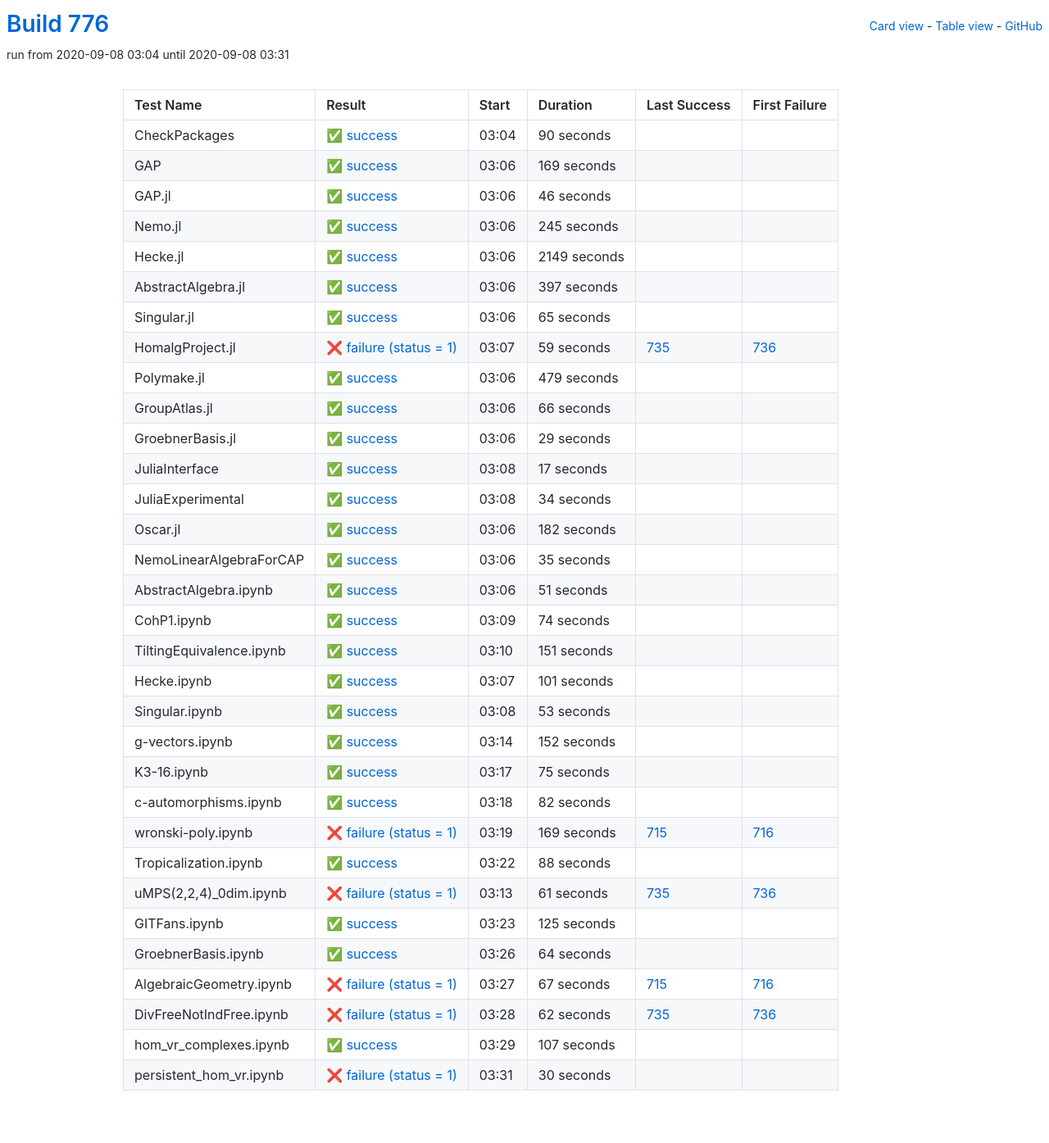
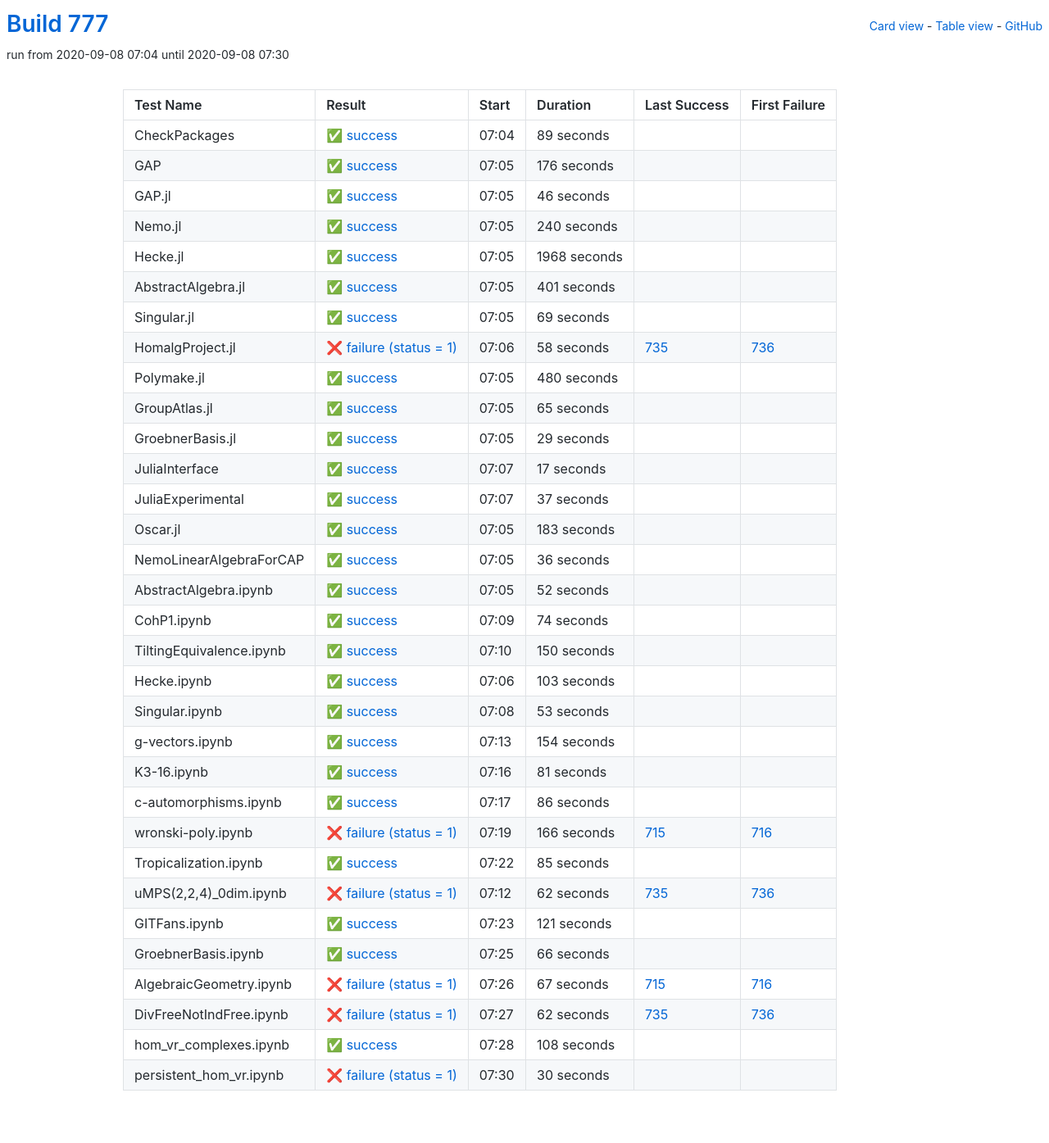
Before and after one commit to oscar-system/oscar-ci-status-stable, a Jekyll site: the page built from table.html, in a window 1280 px wide. Shown: the whole page at 82% size. Built offline with Jekyll 4.4.1, drawn with Linux system fonts in a browser that asks for light colours.

Commit message:
Build #777

```diff
--- a/_data/ci.yml
+++ b/_data/ci.yml
@@ -1,6 +1,6 @@
 ---
-build: 776
-build_url: https://oscarci.mathematik.uni-kl.de/job/oscar-stable/776/
+build: 777
+build_url: https://oscarci.mathematik.uni-kl.de/job/oscar-stable/777/
 job: oscar-stable
 organization: oscar-system
 repo: oscar-ci-status-stable
@@ -8,32 +8,32 @@ repourl: https://github.com/oscar-system/oscar-ci-status-stable
 tests:
 - name: CheckPackages
   id: checkpackages
-  log: https://oscarci.mathematik.uni-kl.de/job/oscar-stable/776/artifact/logs/build-776/CheckPackages.log
-  start: 2020-09-08 03:04
+  log: https://oscarci.mathematik.uni-kl.de/job/oscar-stable/777/artifact/logs/build-777/CheckPackages.log
+  start: 2020-09-08 07:04
   success: true
   exitcode: 0
   status: success
-  duration: 90
+  duration: 89
   last_success: false
   last_success_url:
   first_failure: false
   first_failure_url:
 - name: GAP
   id: gap
-  log: https://oscarci.mathematik.uni-kl.de/job/oscar-stable/776/artifact/logs/build-776/GAP.log
-  start: 2020-09-08 03:06
+  log: https://oscarci.mathematik.uni-kl.de/job/oscar-stable/777/artifact/logs/build-777/GAP.log
+  start: 2020-09-08 07:05
   success: true
   exitcode: 0
   status: success
-  duration: 169
+  duration: 176
   last_success: false
   last_success_url:
   first_failure: false
   first_failure_url:
 - name: GAP.jl
   id: gap-jl
-  log: https://oscarci.mathematik.uni-kl.de/job/oscar-stable/776/artifact/logs/build-776/GAP.jl.log
-  start: 2020-09-08 03:06
+  log: https://oscarci.mathematik.uni-kl.de/job/oscar-stable/777/artifact/logs/build-777/GAP.jl.log
+  start: 2020-09-08 07:05
   success: true
   exitcode: 0
   status: success
@@ -44,44 +44,80 @@ tests:
   first_failure_url:
 - name: Nemo.jl
   id: nemo-jl
-  log: https://oscarci.mathematik.uni-kl.de/job/oscar-stable/776/artifact/logs/build-776/Nemo.jl.log
-  start: 2020-09-08 03:06
+  log: https://oscarci.mathematik.uni-kl.de/job/oscar-stable/777/artifact/logs/build-777/Nemo.jl.log
+  start: 2020-09-08 07:05
   success: true
   exitcode: 0
   status: success
-  duration: 245
+  duration: 240
   last_success: false
   last_success_url:
   first_failure: false
   first_failure_url:
 - name: Hecke.jl
   id: hecke-jl
-  log: https://oscarci.mathematik.uni-kl.de/job/oscar-stable/776/artifact/logs/build-776/Hecke.jl.log
-  start: 2020-09-08 03:06
+  log: https://oscarci.mathematik.uni-kl.de/job/oscar-stable/777/artifact/logs/build-777/Hecke.jl.log
+  start: 2020-09-08 07:05
   success: true
   exitcode: 0
   status: success
-  duration: 2149
+  duration: 1968
   last_success: false
   last_success_url:
   first_failure: false
   first_failure_url:
 - name: AbstractAlgebra.jl
   id: abstractalgebra-jl
-  log: https://oscarci.mathematik.uni-kl.de/job/oscar-stable/776/artifact/logs/build-776/AbstractAlgebra.jl.log
-  start: 2020-09-08 03:06
+  log: https://oscarci.mathematik.uni-kl.de/job/oscar-stable/777/artifact/logs/build-777/AbstractAlgebra.jl.log
+  start: 2020-09-08 07:05
   success: true
   exitcode: 0
   status: success
-  duration: 397
+  duration: 401
   last_success: false
   last_success_url:
   first_failure: false
   first_failure_url:
 - name: Singular.jl
   id: singular-jl
-  log: https://oscarci.mathematik.uni-kl.de/job/oscar-stable/776/artifact/logs/build-776/Singular.jl.log
-  start: 2020-09-08 03:06
+  log: https://oscarci.mathematik.uni-kl.de/job/oscar-stable/777/artifact/logs/build-777/Singular.jl.log
+  start: 2020-09-08 07:05
+  success: true
+  exitcode: 0
+  status: success
+  duration: 69
+  last_success: false
+  last_success_url:
+  first_failure: false
+  first_failure_url:
+- name: HomalgProject.jl
+  id: homalgproject-jl
+  log: https://oscarci.mathematik.uni-kl.de/job/oscar-stable/777/artifact/logs/build-777/HomalgProject.jl.log
+  start: 2020-09-08 07:06
+  success: false
+  exitcode: 1
+  status: failure
+  duration: 58
+  last_success: 735
+  last_success_url: https://oscarci.mathematik.uni-kl.de/job/oscar-stable/735/
+  first_failure: 736
+  first_failure_url: https://oscarci.mathematik.uni-kl.de/job/oscar-stable/736/
+- name: Polymake.jl
+  id: polymake-jl
+  log: https://oscarci.mathematik.uni-kl.de/job/oscar-stable/777/artifact/logs/build-777/Polymake.jl.log
+  start: 2020-09-08 07:05
+  success: true
+  exitcode: 0
+  status: success
+  duration: 480
+  last_success: false
+  last_success_url:
+  first_failure: false
+  first_failure_url:
+- name: GroupAtlas.jl
+  id: groupatlas-jl
+  log: https://oscarci.mathematik.uni-kl.de/job/oscar-stable/777/artifact/logs/build-777/GroupAtlas.jl.log
+  start: 2020-09-08 07:05
   success: true
   exitcode: 0
   status: success
@@ -90,46 +126,10 @@ tests:
   last_success_url:
   first_failure: false
   first_failure_url:
-- name: HomalgProject.jl
-  id: homalgproject-jl
-  log: https://oscarci.mathematik.uni-kl.de/job/oscar-stable/776/artifact/logs/build-776/HomalgProject.jl.log
-  start: 2020-09-08 03:07
-  success: false
-  exitcode: 1
-  status: failure
-  duration: 59
-  last_success: 735
-  last_success_url: https://oscarci.mathematik.uni-kl.de/job/oscar-stable/735/
-  first_failure: 736
-  first_failure_url: https://oscarci.mathematik.uni-kl.de/job/oscar-stable/736/
-- name: Polymake.jl
-  id: polymake-jl
-  log: https://oscarci.mathematik.uni-kl.de/job/oscar-stable/776/artifact/logs/build-776/Polymake.jl.log
-  start: 2020-09-08 03:06
-  success: true
-  exitcode: 0
-  status: success
-  duration: 479
-  last_success: false
-  last_success_url:
-  first_failure: false
-  first_failure_url:
-- name: GroupAtlas.jl
-  id: groupatlas-jl
-  log: https://oscarci.mathematik.uni-kl.de/job/oscar-stable/776/artifact/logs/build-776/GroupAtlas.jl.log
-  start: 2020-09-08 03:06
-  success: true
-  exitcode: 0
-  status: success
-  duration: 66
-  last_success: false
-  last_success_url:
-  first_failure: false
-  first_failure_url:
 - name: GroebnerBasis.jl
   id: groebnerbasis-jl
-  log: https://oscarci.mathematik.uni-kl.de/job/oscar-stable/776/artifact/logs/build-776/GroebnerBasis.jl.log
-  start: 2020-09-08 03:06
+  log: https://oscarci.mathematik.uni-kl.de/job/oscar-stable/777/artifact/logs/build-777/GroebnerBasis.jl.log
+  start: 2020-09-08 07:05
   success: true
   exitcode: 0
   status: success
@@ -140,8 +140,8 @@ tests:
   first_failure_url:
 - name: JuliaInterface
   id: juliainterface
-  log: https://oscarci.mathematik.uni-kl.de/job/oscar-stable/776/artifact/logs/build-776/JuliaInterface.log
-  start: 2020-09-08 03:08
+  log: https://oscarci.mathematik.uni-kl.de/job/oscar-stable/777/artifact/logs/build-777/JuliaInterface.log
+  start: 2020-09-08 07:07
   success: true
   exitcode: 0
   status: success
@@ -152,56 +152,56 @@ tests:
   first_failure_url:
 - name: JuliaExperimental
   id: juliaexperimental
-  log: https://oscarci.mathematik.uni-kl.de/job/oscar-stable/776/artifact/logs/build-776/JuliaExperimental.log
-  start: 2020-09-08 03:08
+  log: https://oscarci.mathematik.uni-kl.de/job/oscar-stable/777/artifact/logs/build-777/JuliaExperimental.log
+  start: 2020-09-08 07:07
   success: true
   exitcode: 0
   status: success
-  duration: 34
+  duration: 37
   last_success: false
   last_success_url:
   first_failure: false
   first_failure_url:
 - name: Oscar.jl
   id: oscar-jl
-  log: https://oscarci.mathematik.uni-kl.de/job/oscar-stable/776/artifact/logs/build-776/Oscar.jl.log
-  start: 2020-09-08 03:06
+  log: https://oscarci.mathematik.uni-kl.de/job/oscar-stable/777/artifact/logs/build-777/Oscar.jl.log
+  start: 2020-09-08 07:05
   success: true
   exitcode: 0
   status: success
-  duration: 182
+  duration: 183
   last_success: false
   last_success_url:
   first_failure: false
   first_failure_url:
 - name: NemoLinearAlgebraForCAP
   id: nemolinearalgebraforcap
-  log: https://oscarci.mathematik.uni-kl.de/job/oscar-stable/776/artifact/logs/build-776/NemoLinearAlgebraForCAP.log
-  start: 2020-09-08 03:06
+  log: https://oscarci.mathematik.uni-kl.de/job/oscar-stable/777/artifact/logs/build-777/NemoLinearAlgebraForCAP.log
+  start: 2020-09-08 07:05
   success: true
   exitcode: 0
   status: success
-  duration: 35
+  duration: 36
   last_success: false
   last_success_url:
   first_failure: false
   first_failure_url:
 - name: AbstractAlgebra.ipynb
   id: abstractalgebra-ipynb
-  log: https://oscarci.mathematik.uni-kl.de/job/oscar-stable/776/artifact/logs/build-776/AbstractAlgebra.ipynb.log
-  start: 2020-09-08 03:06
+  log: https://oscarci.mathematik.uni-kl.de/job/oscar-stable/777/artifact/logs/build-777/AbstractAlgebra.ipynb.log
+  start: 2020-09-08 07:05
   success: true
   exitcode: 0
   status: success
-  duration: 51
+  duration: 52
   last_success: false
   last_success_url:
   first_failure: false
   first_failure_url:
 - name: CohP1.ipynb
   id: cohp1-ipynb
-  log: https://oscarci.mathematik.uni-kl.de/job/oscar-stable/776/artifact/logs/build-776/CohP1.ipynb.log
-  start: 2020-09-08 03:09
+  log: https://oscarci.mathematik.uni-kl.de/job/oscar-stable/777/artifact/logs/build-777/CohP1.ipynb.log
+  start: 2020-09-08 07:09
   success: true
   exitcode: 0
   status: success
@@ -212,32 +212,32 @@ tests:
   first_failure_url:
 - name: TiltingEquivalence.ipynb
   id: tiltingequivalence-ipynb
-  log: https://oscarci.mathematik.uni-kl.de/job/oscar-stable/776/artifact/logs/build-776/TiltingEquivalence.ipynb.log
-  start: 2020-09-08 03:10
+  log: https://oscarci.mathematik.uni-kl.de/job/oscar-stable/777/artifact/logs/build-777/TiltingEquivalence.ipynb.log
+  start: 2020-09-08 07:10
   success: true
   exitcode: 0
   status: success
-  duration: 151
+  duration: 150
   last_success: false
   last_success_url:
   first_failure: false
   first_failure_url:
 - name: Hecke.ipynb
   id: hecke-ipynb
-  log: https://oscarci.mathematik.uni-kl.de/job/oscar-stable/776/artifact/logs/build-776/Hecke.ipynb.log
-  start: 2020-09-08 03:07
+  log: https://oscarci.mathematik.uni-kl.de/job/oscar-stable/777/artifact/logs/build-777/Hecke.ipynb.log
+  start: 2020-09-08 07:06
   success: true
   exitcode: 0
   status: success
-  duration: 101
+  duration: 103
   last_success: false
   last_success_url:
   first_failure: false
   first_failure_url:
 - name: Singular.ipynb
   id: singular-ipynb
-  log: https://oscarci.mathematik.uni-kl.de/job/oscar-stable/776/artifact/logs/build-776/Singular.ipynb.log
-  start: 2020-09-08 03:08
+  log: https://oscarci.mathematik.uni-kl.de/job/oscar-stable/777/artifact/logs/build-777/Singular.ipynb.log
+  start: 2020-09-08 07:08
   success: true
   exitcode: 0
   status: success
@@ -248,104 +248,104 @@ tests:
   first_failure_url:
 - name: g-vectors.ipynb
   id: g-vectors-ipynb
-  log: https://oscarci.mathematik.uni-kl.de/job/oscar-stable/776/artifact/logs/build-776/g-vectors.ipynb.log
-  start: 2020-09-08 03:14
+  log: https://oscarci.mathematik.uni-kl.de/job/oscar-stable/777/artifact/logs/build-777/g-vectors.ipynb.log
+  start: 2020-09-08 07:13
   success: true
   exitcode: 0
   status: success
-  duration: 152
+  duration: 154
   last_success: false
   last_success_url:
   first_failure: false
   first_failure_url:
 - name: K3-16.ipynb
   id: k3-16-ipynb
-  log: https://oscarci.mathematik.uni-kl.de/job/oscar-stable/776/artifact/logs/build-776/K3-16.ipynb.log
-  start: 2020-09-08 03:17
+  log: https://oscarci.mathematik.uni-kl.de/job/oscar-stable/777/artifact/logs/build-777/K3-16.ipynb.log
+  start: 2020-09-08 07:16
   success: true
   exitcode: 0
   status: success
-  duration: 75
+  duration: 81
   last_success: false
   last_success_url:
   first_failure: false
   first_failure_url:
 - name: c-automorphisms.ipynb
   id: c-automorphisms-ipynb
-  log: https://oscarci.mathematik.uni-kl.de/job/oscar-stable/776/artifact/logs/build-776/c-automorphisms.ipynb.log
-  start: 2020-09-08 03:18
+  log: https://oscarci.mathematik.uni-kl.de/job/oscar-stable/777/artifact/logs/build-777/c-automorphisms.ipynb.log
+  start: 2020-09-08 07:17
   success: true
   exitcode: 0
   status: success
-  duration: 82
+  duration: 86
   last_success: false
   last_success_url:
   first_failure: false
   first_failure_url:
 - name: wronski-poly.ipynb
   id: wronski-poly-ipynb
-  log: https://oscarci.mathematik.uni-kl.de/job/oscar-stable/776/artifact/logs/build-776/wronski-poly.ipynb.log
-  start: 2020-09-08 03:19
+  log: https://oscarci.mathematik.uni-kl.de/job/oscar-stable/777/artifact/logs/build-777/wronski-poly.ipynb.log
+  start: 2020-09-08 07:19
   success: false
   exitcode: 1
   status: failure
-  duration: 169
+  duration: 166
   last_success: 715
   last_success_url: https://oscarci.mathematik.uni-kl.de/job/oscar-stable/715/
   first_failure: 716
   first_failure_url: https://oscarci.mathematik.uni-kl.de/job/oscar-stable/716/
 - name: Tropicalization.ipynb
   id: tropicalization-ipynb
-  log: https://oscarci.mathematik.uni-kl.de/job/oscar-stable/776/artifact/logs/build-776/Tropicalization.ipynb.log
-  start: 2020-09-08 03:22
+  log: https://oscarci.mathematik.uni-kl.de/job/oscar-stable/777/artifact/logs/build-777/Tropicalization.ipynb.log
+  start: 2020-09-08 07:22
   success: true
   exitcode: 0
   status: success
-  duration: 88
+  duration: 85
   last_success: false
   last_success_url:
   first_failure: false
   first_failure_url:
 - name: uMPS(2,2,4)_0dim.ipynb
   id: umps-2-2-4-0dim-ipynb
-  log: https://oscarci.mathematik.uni-kl.de/job/oscar-stable/776/artifact/logs/build-776/uMPS-2-2-4-_0dim.ipynb.log
-  start: 2020-09-08 03:13
+  log: https://oscarci.mathematik.uni-kl.de/job/oscar-stable/777/artifact/logs/build-777/uMPS-2-2-4-_0dim.ipynb.log
+  start: 2020-09-08 07:12
   success: false
   exitcode: 1
   status: failure
-  duration: 61
+  duration: 62
   last_success: 735
   last_success_url: https://oscarci.mathematik.uni-kl.de/job/oscar-stable/735/
   first_failure: 736
   first_failure_url: https://oscarci.mathematik.uni-kl.de/job/oscar-stable/736/
 - name: GITFans.ipynb
   id: gitfans-ipynb
-  log: https://oscarci.mathematik.uni-kl.de/job/oscar-stable/776/artifact/logs/build-776/GITFans.ipynb.log
-  start: 2020-09-08 03:23
+  log: https://oscarci.mathematik.uni-kl.de/job/oscar-stable/777/artifact/logs/build-777/GITFans.ipynb.log
+  start: 2020-09-08 07:23
   success: true
   exitcode: 0
   status: success
-  duration: 125
+  duration: 121
   last_success: false
   last_success_url:
   first_failure: false
   first_failure_url:
 - name: GroebnerBasis.ipynb
   id: groebnerbasis-ipynb
-  log: https://oscarci.mathematik.uni-kl.de/job/oscar-stable/776/artifact/logs/build-776/GroebnerBasis.ipynb.log
-  start: 2020-09-08 03:26
+  log: https://oscarci.mathematik.uni-kl.de/job/oscar-stable/777/artifact/logs/build-777/GroebnerBasis.ipynb.log
+  start: 2020-09-08 07:25
   success: true
   exitcode: 0
   status: success
-  duration: 64
+  duration: 66
   last_success: false
   last_success_url:
   first_failure: false
   first_failure_url:
 - name: AlgebraicGeometry.ipynb
   id: algebraicgeometry-ipynb
-  log: https://oscarci.mathematik.uni-kl.de/job/oscar-stable/776/artifact/logs/build-776/AlgebraicGeometry.ipynb.log
-  start: 2020-09-08 03:27
+  log: https://oscarci.mathematik.uni-kl.de/job/oscar-stable/777/artifact/logs/build-777/AlgebraicGeometry.ipynb.log
+  start: 2020-09-08 07:26
   success: false
   exitcode: 1
   status: failure
@@ -356,8 +356,8 @@ tests:
   first_failure_url: https://oscarci.mathematik.uni-kl.de/job/oscar-stable/716/
 - name: DivFreeNotIndFree.ipynb
   id: divfreenotindfree-ipynb
-  log: https://oscarci.mathematik.uni-kl.de/job/oscar-stable/776/artifact/logs/build-776/DivFreeNotIndFree.ipynb.log
-  start: 2020-09-08 03:28
+  log: https://oscarci.mathematik.uni-kl.de/job/oscar-stable/777/artifact/logs/build-777/DivFreeNotIndFree.ipynb.log
+  start: 2020-09-08 07:27
   success: false
   exitcode: 1
   status: failure
@@ -368,20 +368,20 @@ tests:
   first_failure_url: https://oscarci.mathematik.uni-kl.de/job/oscar-stable/736/
 - name: hom_vr_complexes.ipynb
   id: hom-vr-complexes-ipynb
-  log: https://oscarci.mathematik.uni-kl.de/job/oscar-stable/776/artifact/logs/build-776/hom_vr_complexes.ipynb.log
-  start: 2020-09-08 03:29
+  log: https://oscarci.mathematik.uni-kl.de/job/oscar-stable/777/artifact/logs/build-777/hom_vr_complexes.ipynb.log
+  start: 2020-09-08 07:28
   success: true
   exitcode: 0
   status: success
-  duration: 107
+  duration: 108
   last_success: false
   last_success_url:
   first_failure: false
   first_failure_url:
 - name: persistent_hom_vr.ipynb
   id: persistent-hom-vr-ipynb
-  log: https://oscarci.mathematik.uni-kl.de/job/oscar-stable/776/artifact/logs/build-776/persistent_hom_vr.ipynb.log
-  start: 2020-09-08 03:31
+  log: https://oscarci.mathematik.uni-kl.de/job/oscar-stable/777/artifact/logs/build-777/persistent_hom_vr.ipynb.log
+  start: 2020-09-08 07:30
   success: false
   exitcode: 1
   status: failure
```
Also changed, not shown: README.md.
